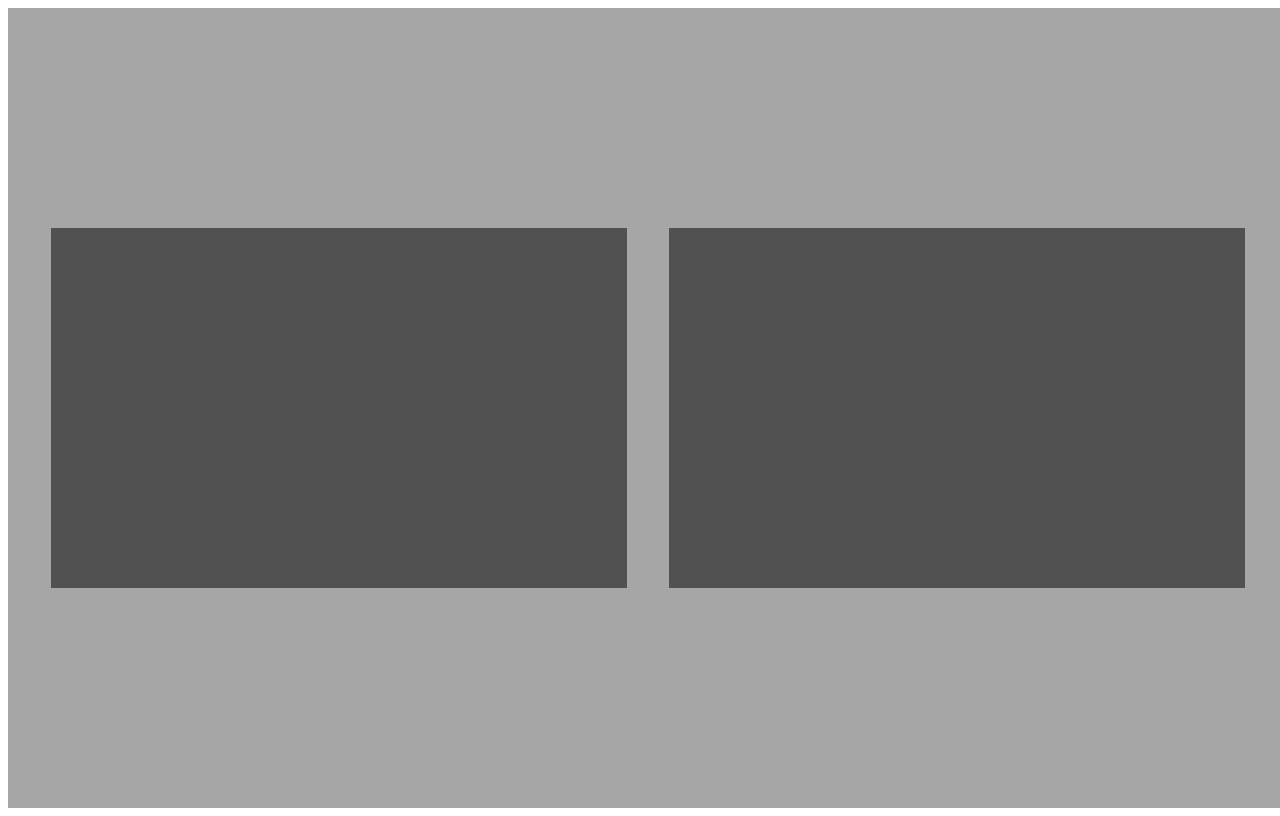
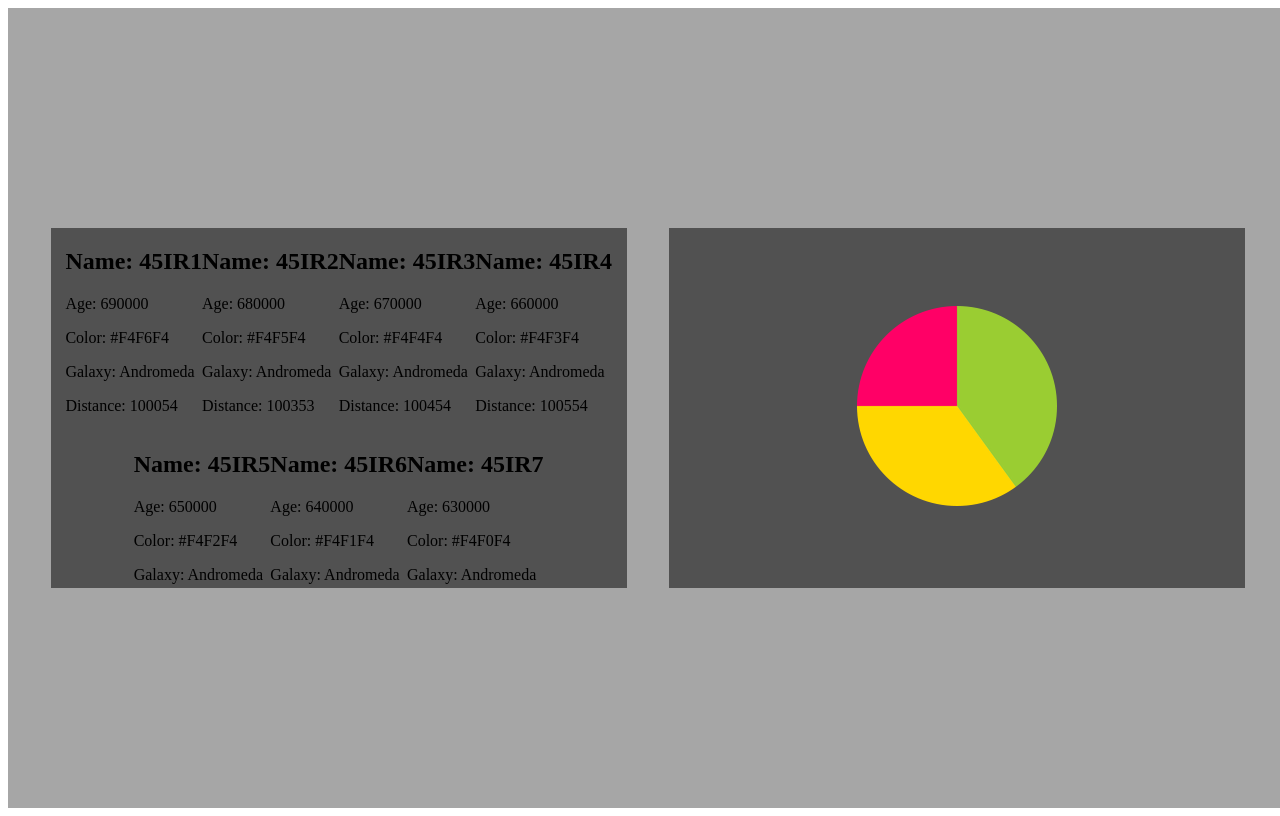
Before and after one commit to gabtaca/pratique-mi-session, a plain HTML site: page index.html in a window 1280 px wide. Drawn offline with Linux system fonts and the light colour scheme.

Commit message:
commit final

```diff
--- a/JS/app.js
+++ b/JS/app.js
@@ -0,0 +1,48 @@
+class Star {
+    constructor(name, age, color, galaxy, distance) {
+        this.name = name;
+        this.age = age;
+        this.color = color;
+        this.galaxy = galaxy;
+        this.distance = distance;
+    }
+
+    toHtml() {
+        return `
+            <div class="star">
+                <h2>Name: ${this.name}</h2>
+                <p>Age: ${this.age}</p>
+                <p>Color: ${this.color}</p>
+                <p>Galaxy: ${this.galaxy}</p>
+                <p>Distance: ${this.distance}</p>
+            </div>
+        `;
+    }
+}
+
+const stars = [
+    new Star("45IR1", 690000, "#F4F6F4", "Andromeda", 100054),
+    new Star("45IR2", 680000, "#F4F5F4", "Andromeda", 100353),
+    new Star("45IR3", 670000, "#F4F4F4", "Andromeda", 100454),
+    new Star("45IR4", 660000, "#F4F3F4", "Andromeda", 100554),
+    new Star("45IR5", 650000, "#F4F2F4", "Andromeda", 100654),
+    new Star("45IR6", 640000, "#F4F1F4", "Andromeda", 100754),
+    new Star("45IR7", 630000, "#F4F0F4", "Andromeda", 100854),
+];
+
+document.addEventListener('DOMContentLoaded', function() {
+    const container = document.querySelector('.container__01');
+
+    for (const star of stars) {
+        const starElement = document.createElement('div');
+        starElement.classList.add('star');
+        starElement.innerHTML = `
+            <h2>Name: ${star.name}</h2>
+            <p>Age: ${star.age}</p>
+            <p>Color: ${star.color}</p>
+            <p>Galaxy: ${star.galaxy}</p>
+            <p>Distance: ${star.distance}</p>
+        `;
+        container.appendChild(starElement);
+    }
+});
--- a/index.html
+++ b/index.html
@@ -4,12 +4,19 @@
     <meta charset="UTF-8">
     <meta name="viewport" content="width=device-width, initial-scale=1.0">
     <link rel="stylesheet" href="./src/styles.css">
+    <script src="./JS/app.js"></script>
     <title>Pratique mi-session</title>
 </head>
 <body>
     <div class="container">
         <div class="container__01"></div>
-        <div class="container__02"></div>
+        <div class="container__02">
+            <picture>
+                <source media="(max-width: 767px)" srcset="./src/images/conic5.png">
+                <source media="(min-width: 768px)" srcset="./src/images/conic6.png">
+                <img src="./src/images/conic6.png" alt="color circle">
+            </picture>
+        </div>
     </div>
 </body>
 </html>
--- a/src/styles.scss
+++ b/src/styles.scss
@@ -27,10 +27,13 @@ body{
         }
         .container__01{
             display: flex;
+            flex-wrap: wrap;
+            justify-content: center;
             width: 90%;
             max-width: 100%;
             height:45%;
             background-color: $color_secondary;
+            overflow: scroll;
             @media #{$mobile-up} {
                 width: 45%;
                 max-width: 100%;
@@ -40,6 +43,8 @@ body{
             display: flex;
             width: 90%;
             max-width: 100%;
+            justify-content: center;
+            align-items: center;
             height:45%;
             background-color: $color_secondary;
             @media #{$mobile-up} {
```
Also changed, not shown: src/images/200px-Orville_Simpson.webp (added), src/images/conic5.png (added), src/images/conic6.png (added), src/images/ren.png (added), src/styles.css, 1 other file.
